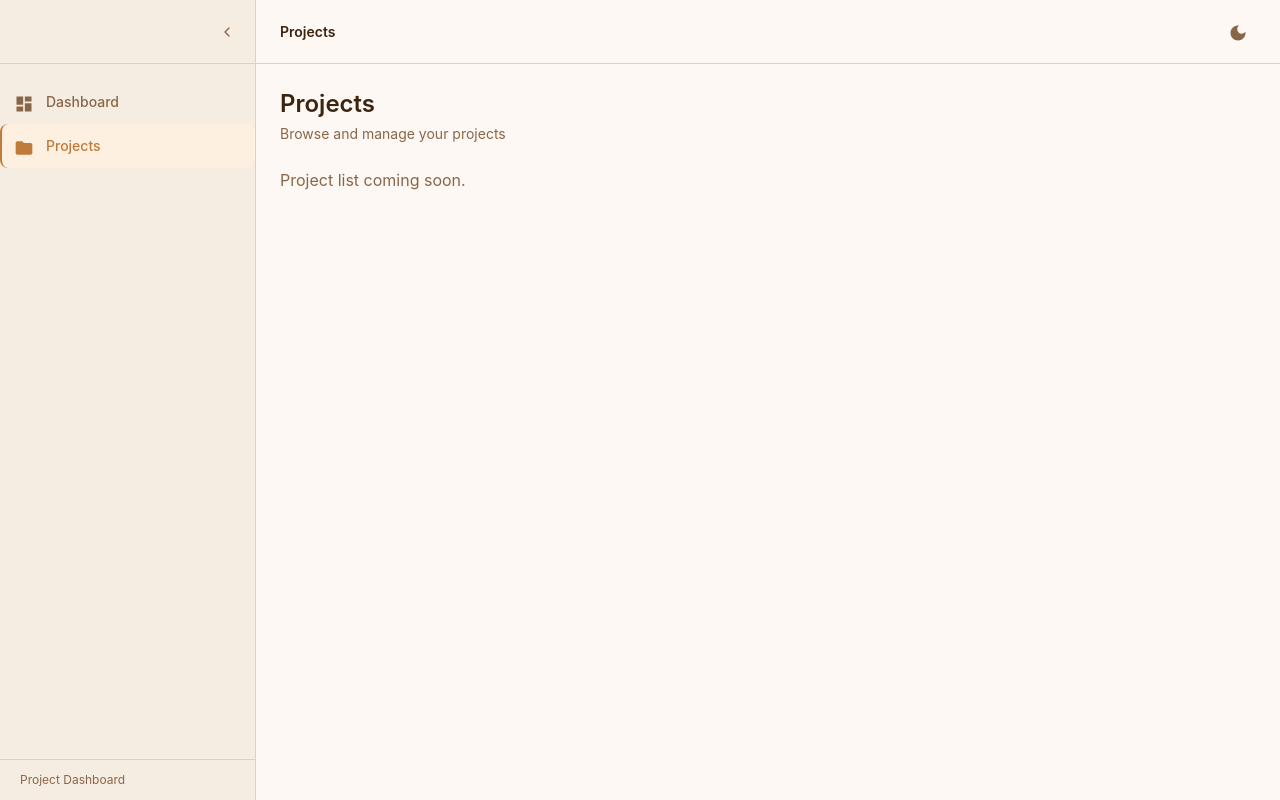
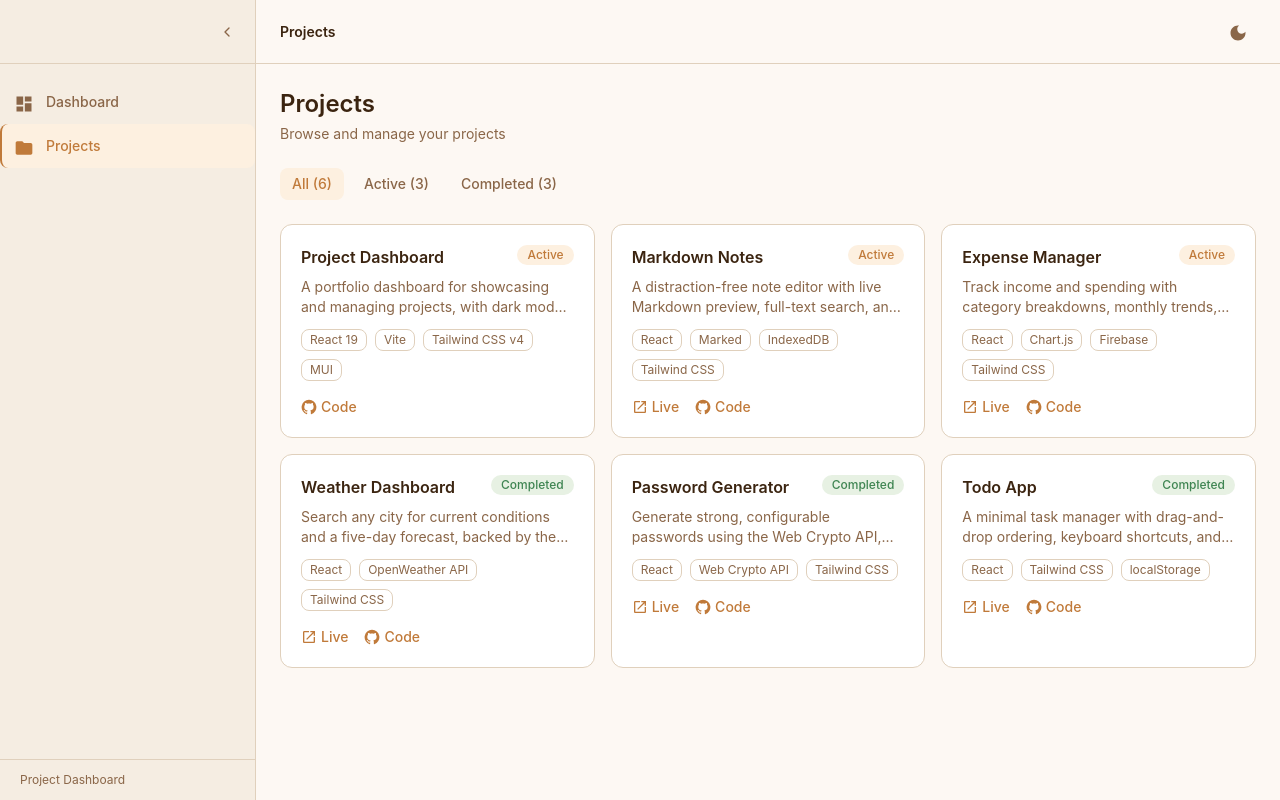
Before and after one commit to tejash098/Project-Dashboard, a React (Vite) app: page /projects in a window 1280 px wide. Built offline with nearby package versions, Linux system fonts and the light colour scheme.

Commit message:
feat: implement FilterTabs and ProjectCard components; enhance Dashboard and Projects pages with dynamic project filtering and status display

```diff
--- /dev/null
+++ b/src/components/ui/FilterTabs.jsx
@@ -0,0 +1,51 @@
+import { getStatusCounts } from "../../lib/projectSelectors";
+import { A11Y, ROUNDED, TRANSITION, TYPOGRAPHY } from "../../config/constants";
+
+/** Selectable filter values and their display labels. */
+const FILTERS = [
+  { value: "all", label: "All" },
+  { value: "active", label: "Active" },
+  { value: "completed", label: "Completed" },
+];
+
+/**
+ * Controlled status-filter tab bar. Owns no state: it receives the current
+ * filter and reports changes upward, so any parent can drive it.
+ * Each tab shows a live count from getStatusCounts().
+ *
+ * @param {Object}   props
+ * @param {string}   props.filter   - Currently selected filter value.
+ * @param {Function} props.onChange - Called with the new value on click.
+ */
+const FilterTabs = ({ filter, onChange }) => {
+  const counts = getStatusCounts();
+
+  /** Count for a given filter value ("all" maps to the total). */
+  const countFor = (value) => (value === "all" ? counts.total : counts[value]);
+
+  return (
+    <div className="flex flex-wrap gap-2">
+      {FILTERS.map(({ value, label }) => {
+        const isActive = filter === value;
+
+        return (
+          <button
+            key={value}
+            onClick={() => onChange(value)}
+            className={`px-3 py-1.5 ${ROUNDED.MD} ${TYPOGRAPHY.TEXT_SM}
+              ${TYPOGRAPHY.FONT_MEDIUM} ${TRANSITION.COLORS} ${A11Y.FOCUS_RING}
+              ${
+                isActive
+                  ? "bg-accent-subtle text-accent"
+                  : "text-text-secondary hover:bg-accent-subtle hover:text-accent"
+              }`}
+          >
+            {label} ({countFor(value)})
+          </button>
+        );
+      })}
+    </div>
+  );
+};
+
+export default FilterTabs;
--- /dev/null
+++ b/src/components/ui/ProjectCard.jsx
@@ -0,0 +1,85 @@
+import { Link } from "react-router-dom";
+import LaunchIcon from "@mui/icons-material/Launch";
+import GitHubIcon from "@mui/icons-material/GitHub";
+import Card from "./Card";
+import StatusBadge from "./StatusBadge";
+import { ICON_SIZE, ROUNDED, TYPOGRAPHY } from "../../config/constants";
+
+/** @typedef {import("../../data/projects").Project} Project */
+
+/**
+ * Card summarizing a single project. Composes the base Card.
+ *
+ * The card itself is intentionally NOT a wrapping link: only the title is an
+ * internal Router Link to the detail page, which keeps the external Live/Code
+ * anchors from becoming invalid nested interactive elements.
+ *
+ * @param {Object}  props
+ * @param {Project} props.project - Project to render.
+ */
+const ProjectCard = ({ project }) => {
+  const { id, title, description, status, techStack, liveUrl, repoUrl } =
+    project;
+
+  return (
+    <Card>
+      {/* ── Top row — title (links to detail) + status pill ── */}
+      <div className="flex items-start justify-between gap-3">
+        <Link
+          to={`/projects/${id}`}
+          className={`${TYPOGRAPHY.FONT_SEMIBOLD} text-text-primary
+            hover:text-accent transition-colors duration-200`}
+        >
+          {title}
+        </Link>
+        <StatusBadge status={status} />
+      </div>
+
+      {/* ── Description — clamped to two lines ── */}
+      <p className={`${TYPOGRAPHY.TEXT_SM} text-text-secondary mt-2 line-clamp-2`}>
+        {description}
+      </p>
+
+      {/* ── Tech stack — neutral chips, distinct from the status pill ── */}
+      <div className="flex flex-wrap gap-2 mt-3">
+        {techStack.map((tech) => (
+          <span
+            key={tech}
+            className={`${ROUNDED.MD} border border-border px-2 py-0.5
+              ${TYPOGRAPHY.TEXT_XS} text-text-secondary`}
+          >
+            {tech}
+          </span>
+        ))}
+      </div>
+
+      {/* ── Links — external, open in a new tab; Live only when present ── */}
+      <div className="flex items-center gap-4 mt-4">
+        {liveUrl && (
+          <a
+            href={liveUrl}
+            target="_blank"
+            rel="noopener noreferrer"
+            className={`inline-flex items-center gap-1 ${TYPOGRAPHY.TEXT_SM}
+              ${TYPOGRAPHY.FONT_MEDIUM} text-accent hover:underline`}
+          >
+            <LaunchIcon sx={{ fontSize: ICON_SIZE.SM }} />
+            Live
+          </a>
+        )}
+        <a
+          href={repoUrl}
+          target="_blank"
+          rel="noopener noreferrer"
+          className={`inline-flex items-center gap-1 ${TYPOGRAPHY.TEXT_SM}
+            ${TYPOGRAPHY.FONT_MEDIUM} text-accent hover:underline`}
+        >
+          <GitHubIcon sx={{ fontSize: ICON_SIZE.SM }} />
+          Code
+        </a>
+      </div>
+    </Card>
+  );
+};
+
+export default ProjectCard;
--- /dev/null
+++ b/src/components/ui/StatusBadge.jsx
@@ -0,0 +1,40 @@
+import { ROUNDED, TYPOGRAPHY } from "../../config/constants";
+
+/**
+ * Per-status label + color presets for the badge.
+ * Class strings are written verbatim so Tailwind's scanner detects them
+ * (utilities are never picked up from interpolated/constructed strings).
+ */
+const STATUS_CONFIG = {
+  active: { label: "Active", className: "bg-accent-subtle text-accent" },
+  completed: { label: "Completed", className: "bg-success-subtle text-success" },
+};
+
+/** Fallback styling for an unrecognized status value. */
+const FALLBACK = "bg-page-bg border border-border text-text-secondary";
+
+/**
+ * Small reusable pill showing a project's status.
+ * Active renders amber; completed renders green; unknown values fall back
+ * to a neutral chip using the raw status as its label.
+ *
+ * @param {"active"|"completed"|string} status - Project status to display.
+ */
+const StatusBadge = ({ status }) => {
+  // Look up the preset, or build a neutral fallback for unknown statuses.
+  const { label, className } = STATUS_CONFIG[status] ?? {
+    label: status,
+    className: FALLBACK,
+  };
+
+  return (
+    <span
+      className={`inline-flex items-center ${ROUNDED.FULL} px-2.5 py-0.5
+        ${TYPOGRAPHY.TEXT_XS} ${TYPOGRAPHY.FONT_MEDIUM} ${className}`}
+    >
+      {label}
+    </span>
+  );
+};
+
+export default StatusBadge;
--- a/src/config/constants.js
+++ b/src/config/constants.js
@@ -41,6 +41,7 @@ export const ROUNDED = {
   SM: "rounded",
   MD: "rounded-lg",
   LG: "rounded-xl",
+  FULL: "rounded-full",
 };
 
 // ── Spacing ──────────────────────────────────────────────────
@@ -120,7 +121,8 @@ export const APPSHELL = {
 
 // New group for grid
 export const GRID = {
-    STATS: "grid grid-cols-1 sm:grid-cols-2 lg:grid-cols-4",
+    STATS: "grid grid-cols-1 sm:grid-cols-2 lg:grid-cols-3",
+    PROJECTS: "grid grid-cols-1 md:grid-cols-2 lg:grid-cols-3",
 };
 
 // New group for max width
--- a/src/pages/Dashboard.jsx
+++ b/src/pages/Dashboard.jsx
@@ -1,22 +1,22 @@
 import PageLayout from "../layouts/PageLayout";
 import Card from "../components/ui/Card";
+import { getStatusCounts } from "../lib/projectSelectors";
 import { GRID, SPACING, TYPOGRAPHY } from "../config/constants";
 
 /**
- * Stat cards displayed on the dashboard overview.
- * Replace with fetched data when an API is connected.
- */
-const STATS = [
-  { id: 1, label: "Total Projects", value: "24", change: "+12%" },
-  { id: 2, label: "Active Tasks", value: "147", change: "+8%" },
-  { id: 3, label: "Completed", value: "1,284", change: "+23%" },
-  { id: 4, label: "Team Members", value: "12", change: "+2" },
-];
-
-/**
  * Dashboard page — overview of projects and activity.
+ * Stat values are derived live from the project data, so adding or removing
+ * a project in projects.js updates these counts automatically.
  */
 const Dashboard = () => {
+  const counts = getStatusCounts();
+
+  const STATS = [
+    { id: 1, label: "Total Projects", value: counts.total },
+    { id: 2, label: "Active", value: counts.active },
+    { id: 3, label: "Completed", value: counts.completed },
+  ];
+
   return (
     <PageLayout
       title="Dashboard"
@@ -24,7 +24,7 @@ const Dashboard = () => {
     >
       {/* ── Stats grid ── */}
       <div className={`${GRID.STATS} ${SPACING.GAP_4}`}>
-        {STATS.map(({ id, label, value, change }) => (
+        {STATS.map(({ id, label, value }) => (
           <Card key={id}>
             <p className={`${TYPOGRAPHY.TEXT_SM} text-text-secondary`}>
               {label}
@@ -34,9 +34,6 @@ const Dashboard = () => {
             >
               {value}
             </p>
-            <p className={`${TYPOGRAPHY.TEXT_XS} text-accent ${SPACING.MT_1}`}>
-              {change}
-            </p>
           </Card>
         ))}
       </div>
--- a/src/pages/Projects.jsx
+++ b/src/pages/Projects.jsx
@@ -1,9 +1,41 @@
+import { useState } from "react";
 import PageLayout from "../layouts/PageLayout";
+import FilterTabs from "../components/ui/FilterTabs";
+import ProjectCard from "../components/ui/ProjectCard";
+import { getAllProjects } from "../lib/projectSelectors";
+import { GRID, SPACING, TYPOGRAPHY } from "../config/constants";
 
+/**
+ * Projects page — filterable, sorted grid of project cards.
+ * Owns the filter state and drives the controlled FilterTabs.
+ */
 const Projects = () => {
+  const [filter, setFilter] = useState("all");
+
+  // Derive the visible list from state — never store it.
+  // .filter() returns a fresh array, so the following .sort() (newest first)
+  // does not mutate the source data.
+  const visibleProjects = getAllProjects()
+    .filter((project) => filter === "all" || project.status === filter)
+    .sort((a, b) => new Date(b.updatedAt) - new Date(a.updatedAt));
+
   return (
     <PageLayout title="Projects" subtitle="Browse and manage your projects">
-      <p>Project list coming soon.</p>
+      {/* ── Status filter ── */}
+      <FilterTabs filter={filter} onChange={setFilter} />
+
+      {/* ── Results — grid, or an empty-state message ── */}
+      {visibleProjects.length === 0 ? (
+        <p className={`${TYPOGRAPHY.TEXT_SM} text-text-secondary mt-6`}>
+          No projects found.
+        </p>
+      ) : (
+        <div className={`${GRID.PROJECTS} ${SPACING.GAP_4} mt-6`}>
+          {visibleProjects.map((project) => (
+            <ProjectCard key={project.id} project={project} />
+          ))}
+        </div>
+      )}
     </PageLayout>
   );
 };
--- a/src/styles/tokens.css
+++ b/src/styles/tokens.css
@@ -22,6 +22,10 @@
   --color-accent: #c07a3a;
   --color-accent-subtle: #fdf0e0;
 
+  /* ─── Success (completed status) ─── */
+  --color-success: #3f8552;
+  --color-success-subtle: #e7f1e3;
+
   /* ─── Font ─── */
   --font-sans: "Inter", ui-sans-serif, system-ui, sans-serif;
   --font-mono: "Fira Mono", ui-monospace, SF Mono, SF Mono-Regular, Consolas, "Liberation Mono", Menlo, Courier, monospace;
@@ -42,4 +46,6 @@
   --color-text-secondary: #a07850;
   --color-accent: #d4914a;
   --color-accent-subtle: #2e1c0c;
+  --color-success: #6db97f;
+  --color-success-subtle: #1b2a14;
 }
```
